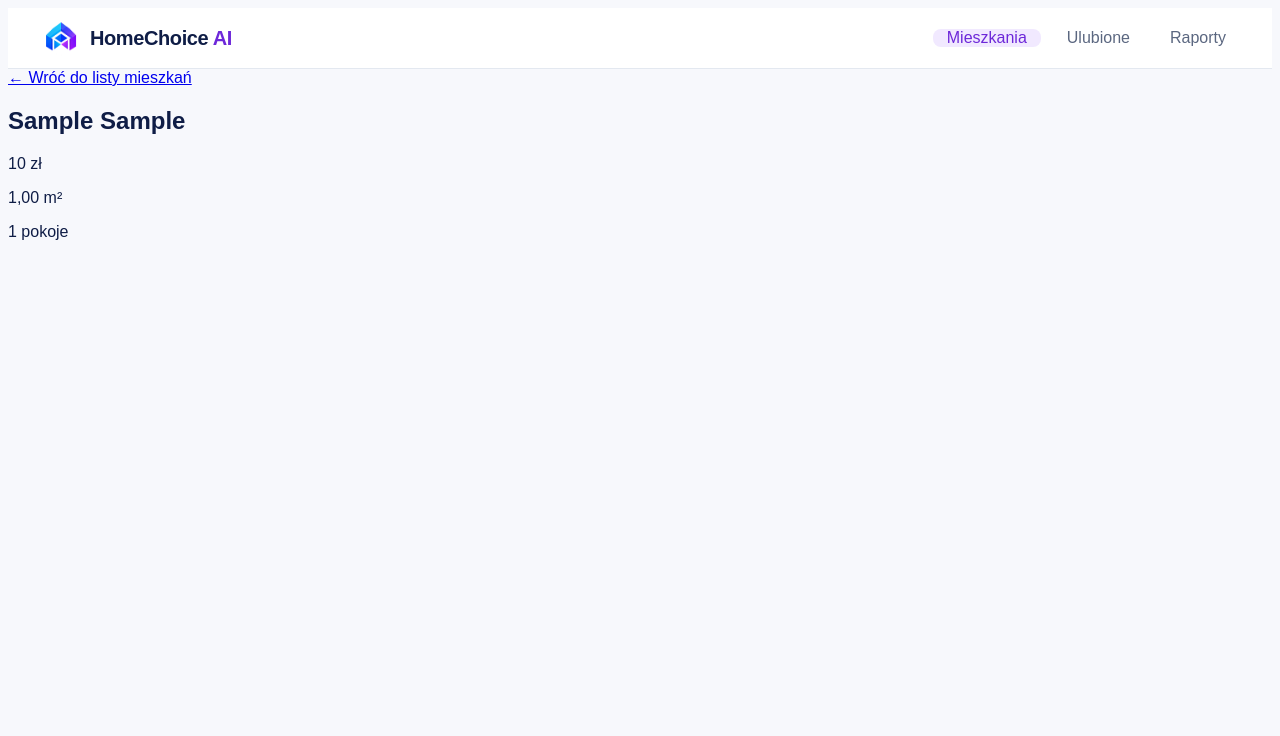
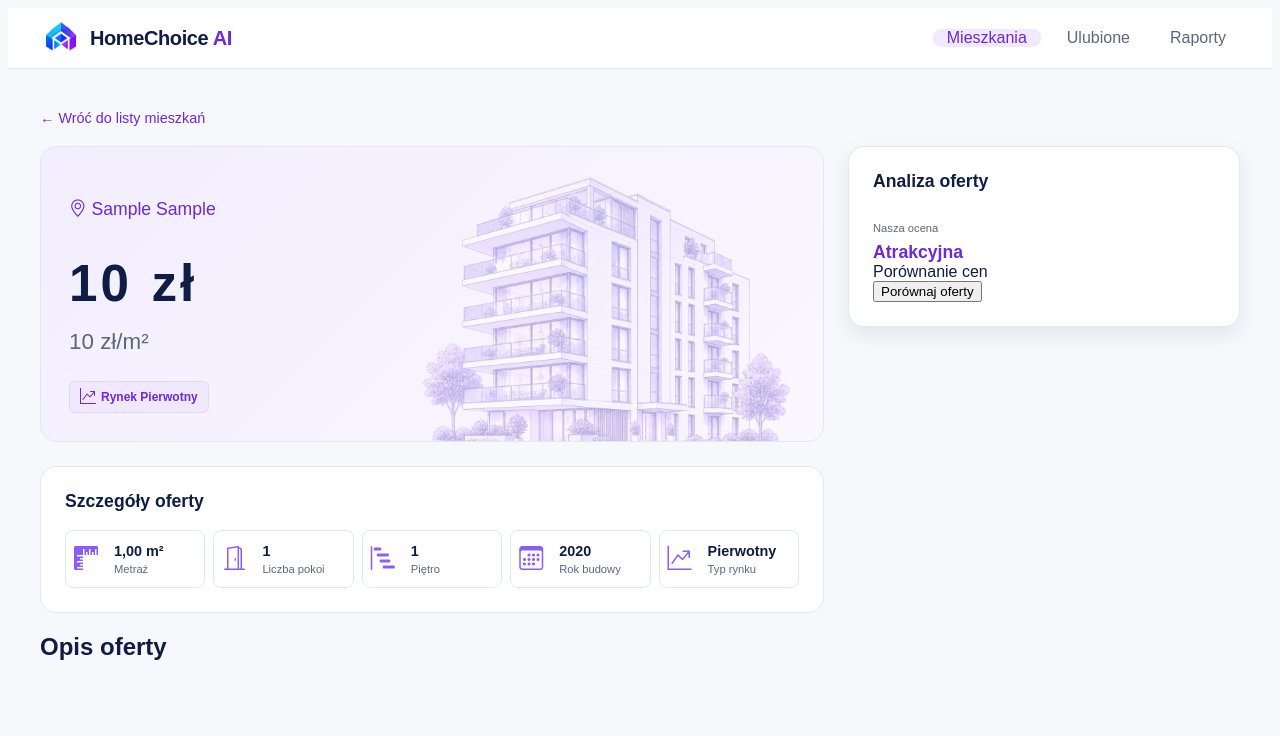
Before and after one commit to piotrgolebiewski07/homechoice_ai, a Django app: page /apartments/1/ in a window 1280 px wide. Shown: the top 736 px of the page. Run offline with Django 5.2, Linux system fonts and the light colour scheme; tables that the repository leaves empty hold one stand-in row (values such as "Sample post"); parts of the project's set-up code (start-up, migrations or seed data) failed here and were passed over.

Commit message:
feat: build apartment detail overview

```diff
--- a/apartments/models.py
+++ b/apartments/models.py
@@ -5,7 +5,7 @@ class Apartment(models.Model):
     MARKET_CHOICES = [
         ("primary", "Pierwotny"),
         ("secondary", "Wtórny"),
-        ("unknown", "Brak danych"),
+        ("", "Brak danych"),
     ]
 
     city = models.CharField(max_length=100)
@@ -21,7 +21,7 @@ class Apartment(models.Model):
     rooms = models.PositiveSmallIntegerField()
     floor = models.PositiveSmallIntegerField()
     year_built = models.PositiveSmallIntegerField(null=True, blank=True)
-    market_type = models.CharField(max_length=20, choices=MARKET_CHOICES,)
+    market_type = models.CharField(max_length=20, choices=MARKET_CHOICES, blank=True, default="")
 
     @property
     def price_per_sqm(self):
--- a/apartments/templates/apartments/apartment_detail.html
+++ b/apartments/templates/apartments/apartment_detail.html
@@ -1,24 +1,157 @@
 {% extends 'apartments/base.html' %}
-{% load humanize %}
+{% load static humanize l10n %}
 
 {% block title %}Szczegóły mieszkania {% endblock %}
 
+{% block extra_css %}
+    <link rel="stylesheet" href="{% static 'css/apartment_detail.css' %}">
+{% endblock %}
+
 {% block site %}
     <section class="apartment-detail-page">
-        <a href="{% url 'apartment_list' %}">
+        <a href="{% url 'apartment_list' %}" class="back-to-list-link">
             ← Wróć do listy mieszkań
         </a>
 
-        <h1>
-            {{ apartment.city }}
-            {% if apartment.district %}
-                {{ apartment.district }}
-            {% endif %}
-        </h1>
+        <div class="apartment-detail-layout">
+            <section class="apartment-overview">
+                <div class="apartment-summary">
+                    <div class="apartment-summary-content">
+                        <div class="apartment-location">
+                            <i class="bi bi-geo-alt apartment-location-icon"></i>
+                            {{ apartment.city }}
+                            {% if apartment.district %}
+                                {{ apartment.district }}
+                            {% endif %}
+                        </div>
 
-        <p>{{ apartment.price|floatformat:0|intcomma }} zł </p>
-        <p>{{ apartment.area }} m²</p>
-        <p>{{ apartment.rooms }} pokoje</p>
+                        <h1>
+                            {{ apartment.price|floatformat:0|intcomma }} zł
+                        </h1>
+
+                        <div class="apartment-price-per-sqm">
+                            {{ apartment.price_per_sqm|floatformat:0|intcomma }} zł/m²
+                        </div>
+
+                        {% if apartment.market_type %}
+                            <div class="apartment-market-badge">
+                                <i class="bi bi-graph-up-arrow apartment-market-icon"></i>
+                                Rynek {{ apartment.get_market_type_display }}
+                            </div>
+                        {% endif %}
+                    </div>
+
+                    <div class="apartment-summary-illustration">
+                        <img
+                            src="{% static 'images/detal_building.png' %}"
+                            alt=""
+                            aria-hidden="true"
+                            class="apartment-summary-illustration-image"
+                            >
+                    </div>
+                </div>
+
+                <div class="apartment-features">
+                    <h2>Szczegóły oferty</h2>
+
+                    <div class="apartment-features-grid">
+                        <div class="apartment-feature">
+                            <i class="bi bi-rulers apartment-feature-icon"></i>
+
+                            <div class="apartment-feature-content">
+                                <div class="apartment-feature-value">
+                                    {{ apartment.area }} m²
+                                </div>
+
+                                <div class="apartment-feature-label">
+                                    Metraż
+                                </div>
+                            </div>
+                        </div>
+
+                        <div class="apartment-feature">
+                            <i class="bi bi-door-open apartment-feature-icon"></i>
+                            <div class="apartment-feature-content">
+                                <div class="apartment-feature-value">
+                                    {{ apartment.rooms }}
+                                </div>
+
+                                <div class="apartment-feature-label">
+                                    Liczba pokoi
+                                </div>
+                            </div>
+                        </div>
+
+                        <div class="apartment-feature">
+                            <i class="bi bi-bar-chart-steps  apartment-feature-icon"></i>
+                            <div class="apartment-feature-content">
+                                <div class="apartment-feature-value">
+                                    {{ apartment.floor }}
+                                </div>
+
+                                <div class="apartment-feature-label">
+                                    Piętro
+                                </div>
+                            </div>
+                        </div>
+
+                        <div class="apartment-feature">
+                            <i class="bi bi-calendar3 apartment-feature-icon"></i>
+                            <div class="apartment-feature-content">
+                                <div class="apartment-feature-value">
+                                    {{ apartment.year_built|unlocalize }}
+                                </div>
+
+                                <div class="apartment-feature-label">
+                                    Rok budowy
+                                </div>
+                            </div>
+                        </div>
+
+                        <div class="apartment-feature">
+                            <i class="bi bi-graph-up-arrow apartment-feature-icon"></i>
+                            <div class="apartment-feature-content">
+                                <div class="apartment-feature-value">
+                                    {% if apartment.market_type %}
+                                        {{ apartment.get_market_type_display }}
+                                    {% else %}
+                                        Nie podano
+                                    {% endif %}
+                                </div>
+
+                                <div class="apartment-feature-label">
+                                    Typ rynku
+                                </div>
+                            </div>
+                        </div>
+                    </div>
+                </div>
+
+                <div class="apartment-description">
+                    <h2>Opis oferty</h2>
+                </div>
+            </section>
+
+            <aside class="apartment-analysis">
+                <h2>Analiza oferty</h2>
+
+                <p class="analysis-status-title">Nasza ocena</p>
+                <div class="analysis-status">
+                    Atrakcyjna
+                </div>
+
+                <div class="analysis-comparison">
+                    Porównanie cen
+                </div>
+
+                <button class="analysis-action" type="button">
+                    Porównaj oferty
+                </button>
+            </aside>
+        </div>
+
+
+
 
 
     </section>
--- a/apartments/templates/apartments/base.html
+++ b/apartments/templates/apartments/base.html
@@ -9,6 +9,10 @@
     <meta http-equiv="X-UA-Compatible" content="ie=edge">
     <link rel="stylesheet" href="{% static 'css/base.css' %}">
     {% block extra_css %}{% endblock %}
+    <link
+        rel="stylesheet"
+        href="https://cdn.jsdelivr.net/npm/bootstrap-icons@1.11.3/font/bootstrap-icons.min.css"
+    >
     <title>{% block title %} {% endblock %}</title>
 </head>
 <body>
--- /dev/null
+++ b/static/css/apartment_detail.css
@@ -0,0 +1,174 @@
+.apartment-detail-page {
+    max-width: 1200px;
+    margin: 0 auto;
+    padding: 40px 24px 56px;
+}
+
+.apartment-detail-layout {
+    display: grid;
+    grid-template-columns: 2fr 1fr;
+    gap: 24px;
+    align-items: start;
+}
+
+.back-to-list-link {
+    color: #6d28d9;
+    display: inline-block;
+    text-decoration: none;
+    font-size: 0.9rem;
+    margin-bottom: 20px;
+}
+
+.apartment-summary {
+    padding: 28px;
+    border-radius: 16px;
+    border: 1px solid #e3e8f0;
+    background: linear-gradient(135deg, #f2eeff 0%, #faf7ff 100%);
+    position: relative;
+    overflow: hidden;
+    min-height: 230px;
+
+}
+
+.apartment-summary h1 {
+    margin: 0;
+    color: #0f1d46;
+    letter-spacing: 0.06em;
+    word-spacing: 0.04em;
+    font-size: 3.2rem;
+}
+
+.apartment-summary-content {
+    position: relative;
+    z-index: 1;
+}
+
+.apartment-summary-illustration {
+    position: absolute;
+    right: -30px;
+    bottom: -25px;
+    z-index: 0;
+    width: 70%;
+    opacity: 0.55;
+    pointer-events: none;
+}
+
+.apartment-summary-illustration img {
+    display: block;
+    width: 100%;
+    height: auto;
+}
+
+.apartment-location {
+    color: #6d28d9;
+    font-size: 1.1rem;
+    font-weight: 500;
+    margin-bottom: 45px;
+    margin: 24px 0 34px;
+}
+
+.apartment-price-per-sqm {
+    color: #5b6780;
+    margin-top: 16px;
+    font-size: 1.4rem;
+}
+
+.apartment-market-badge {
+    display: inline-flex;
+    align-items: center;
+    gap: 5px;
+    display: inline-flex;
+    margin-top: 26px;
+    padding: 6px 10px;
+    color: #6d28d9;
+    background-color: #f0e8ff;
+    border: 1px solid #e4d5ff;
+    border-radius: 6px;
+    font-size: 0.75rem;
+    font-weight: 600;
+}
+
+.apartment-market-icon {
+    font-size: 1rem;
+}
+
+/* Analiza oferty */
+.apartment-analysis {
+    background-color: #ffffff;
+    padding: 24px;
+    border: 1px solid #e3e8f0;
+    border-radius: 16px;
+    box-shadow: 0 8px 20px rgba(15, 29, 70, 0.08);
+}
+
+.apartment-analysis h2 {
+    margin: 0;
+    color: #0f1d46;
+    font-size: 1.1rem;
+    font-weight: 700;
+}
+
+.analysis-status-title {
+    color: #5b6780;
+    font-size:0.7rem;
+    margin: 30px 0 0;
+}
+
+.analysis-status {
+    color: #6d28d9;
+    font-weight: 600;
+    font-size: 1.1rem;
+    margin: 8px 0 0;
+}
+
+/* Szczegóły oferty */
+.apartment-features {
+    background: #ffffff;
+    margin-top: 24px;
+    padding: 24px;
+    border: 1px solid #e3e8f0;
+    border-radius: 16px;
+}
+
+.apartment-features h2 {
+    margin: 0;
+    color: #0f1d46;
+    font-size: 1.1rem;
+    font-weight: 700;
+    margin-bottom: 18px;
+}
+
+.apartment-features-grid {
+    display: grid;
+    grid-template-columns: repeat(5,1fr);
+    gap: 8px;
+}
+
+.apartment-feature {
+    background: #ffffff;
+    border: 1px solid #e3e8f0;
+    border-radius: 8px;
+    padding: 12px 8px;
+    display: grid;
+    grid-template-columns: 28px 1fr;
+    align-items: center;
+    gap: 12px;
+    text-align: left;
+}
+
+.apartment-feature-value {
+    color: #0f1d46;
+    font-size: 0.9rem;
+    font-weight: 700;
+}
+
+.apartment-feature-label {
+    color: #5b6780;
+    font-size: 0.7rem;
+    margin-top: 4px;
+}
+
+.apartment-feature-icon {
+    color: #8b5cf6;
+    font-size: 1.5rem;
+}
```
Also changed, not shown: apartments/migrations/0004_alter_apartment_market_type.py (added), static/images/detal_building.png (added).
